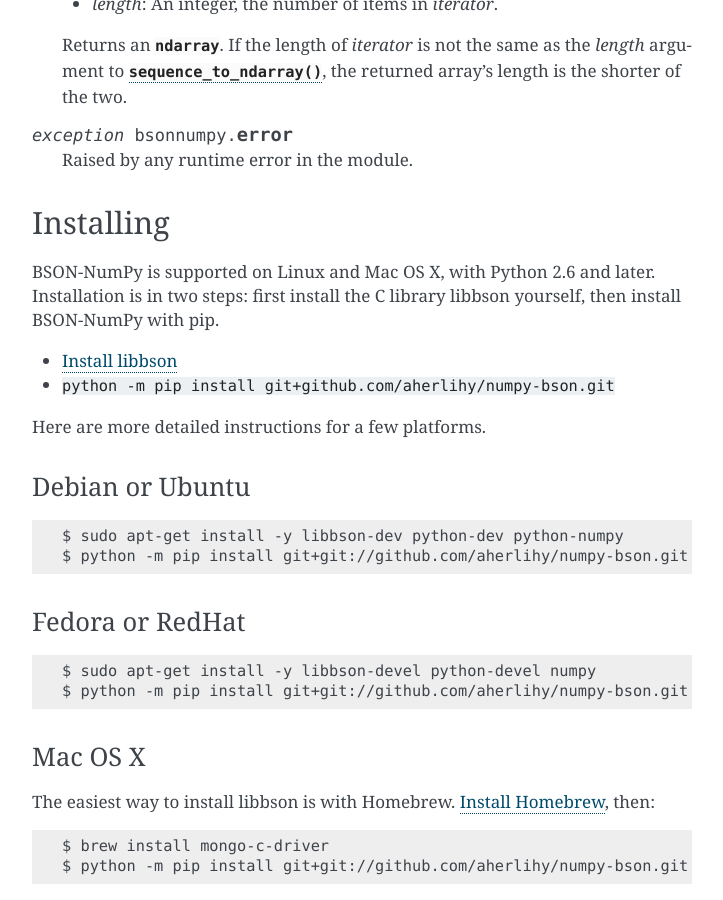
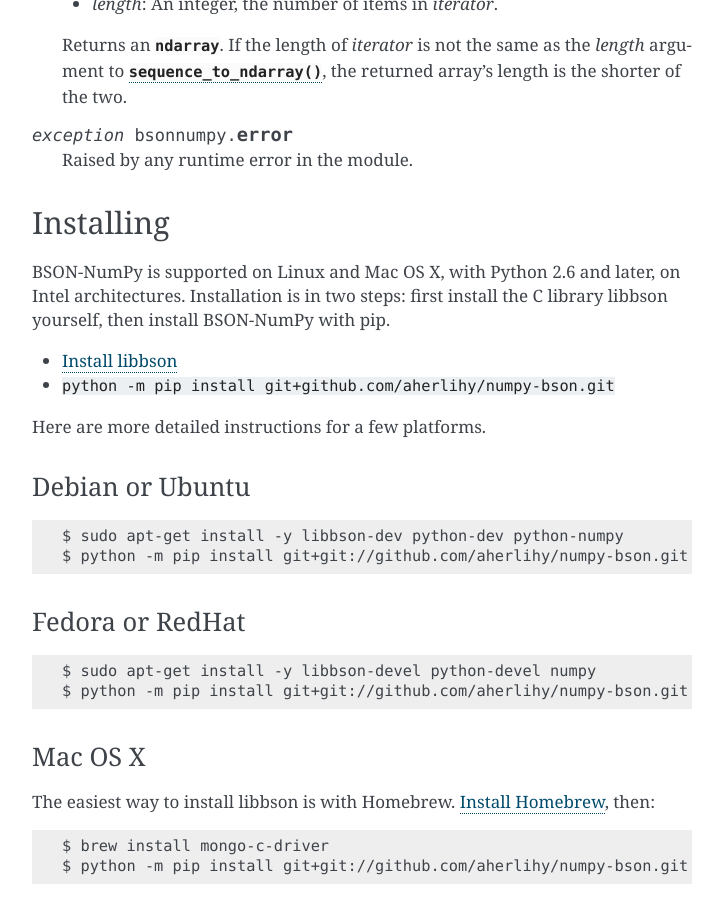
Before and after one commit to mongodb/bson-numpy, a Sphinx documentation site: the page built from doc/index.rst, in a window 1280 px wide and 900 px high, scrolled down 1183 px. Shown: the whole window, without its empty margins (388-1111 px from the left). Built offline with Sphinx 7.4.7, drawn with Linux system fonts in a browser that asks for light colours.

Commit message:
note: only Intel for now
BSON is little-endian, so our memcpy's work on little-endian.

```diff
--- a/doc/index.rst
+++ b/doc/index.rst
@@ -84,9 +84,9 @@ API
 Installing
 ----------
 
-BSON-NumPy is supported on Linux and Mac OS X, with Python 2.6 and later.
-Installation is in two steps: first install the C library libbson yourself,
-then install BSON-NumPy with pip.
+BSON-NumPy is supported on Linux and Mac OS X, with Python 2.6 and later,
+on Intel architectures. Installation is in two steps: first install the C
+library libbson yourself, then install BSON-NumPy with pip.
 
 - `Install libbson <http://mongoc.org/libbson/current/installing.html>`_
 - ``python -m pip install git+github.com/aherlihy/numpy-bson.git``
```
